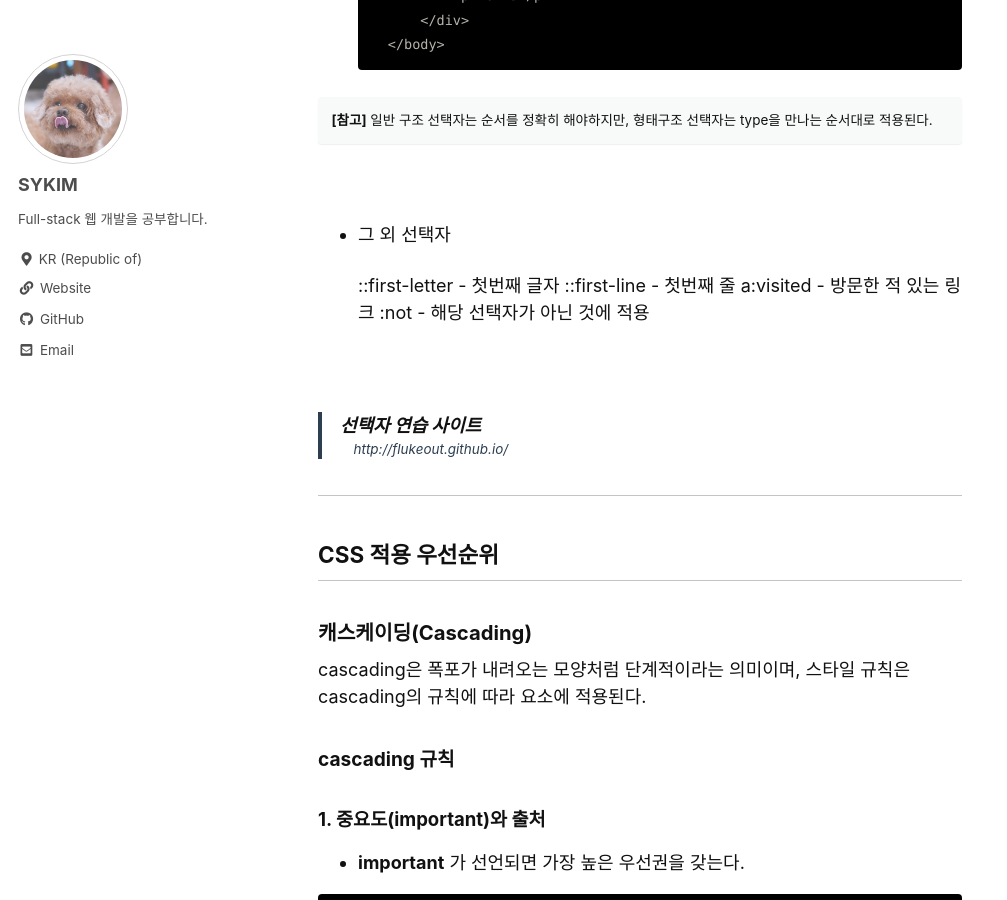
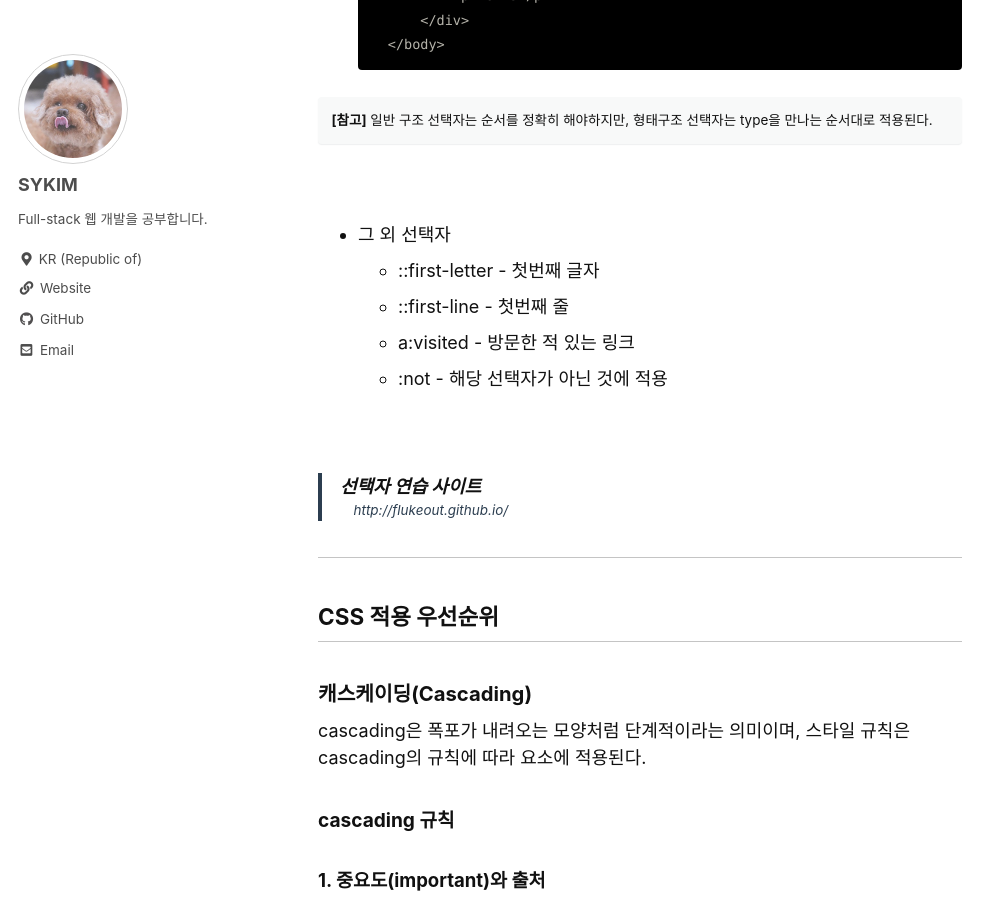
Before and after one commit to stothey0804/stothey0804.github.io, a Jekyll site: the page built from _posts/2020/etc/2020-07-27-css-cascading-style-sheets.md, in a window 1280 px wide and 900 px high, scrolled down 6766 px. Shown: the whole window, without its empty margins (0-1007 px from the left). Built offline with Jekyll 4.4.1, drawn with Linux system fonts in a browser that asks for light colours; cached includes are drawn as plain includes; comment, search, counter and statistics services are not loaded.

Commit message:
200727 14:55

```diff
--- a/_posts/2020/etc/2020-07-27-css-cascading-style-sheets.md
+++ b/_posts/2020/etc/2020-07-27-css-cascading-style-sheets.md
@@ -288,11 +288,10 @@ h1{ // 선택자
 <br>
 
 * 그 외 선택자
-
-	::first-letter - 첫번째 글자
-	::first-line - 첫번째 줄
-	a:visited - 방문한 적 있는 링크
-	:not - 해당 선택자가 아닌 것에 적용
+	* ::first-letter - 첫번째 글자
+	* ::first-line - 첫번째 줄
+	* a:visited - 방문한 적 있는 링크
+	* :not - 해당 선택자가 아닌 것에 적용
 
 <br>
 
```
